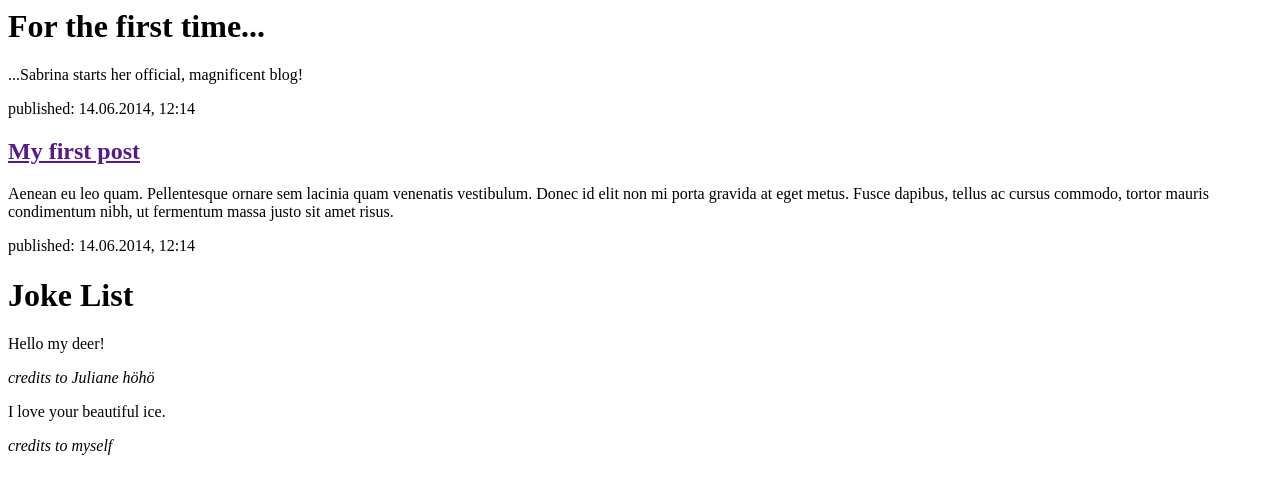
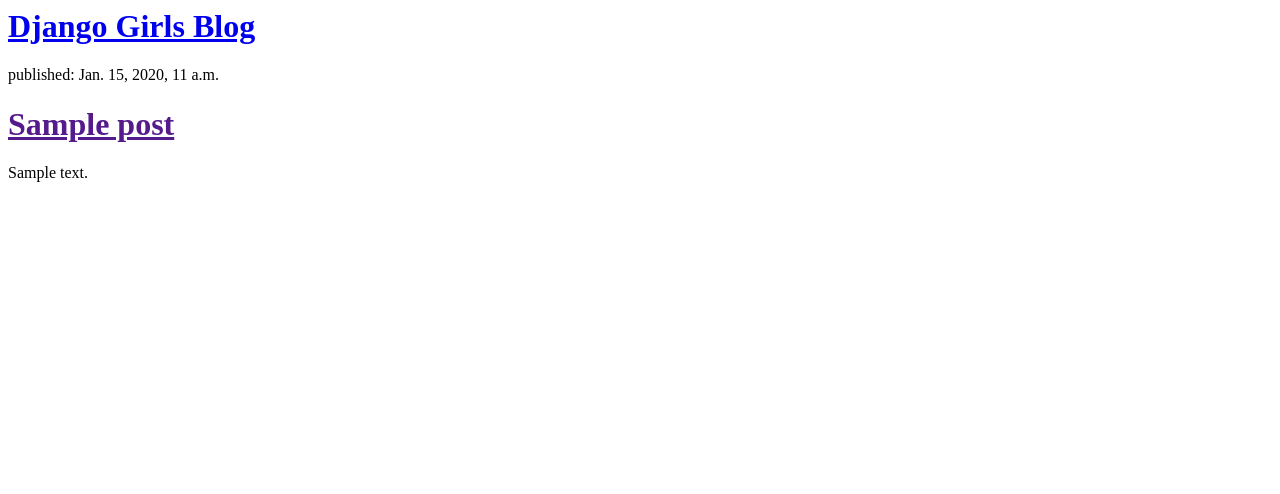
Before and after one commit to Sabrinanina/my-first-blog, a Django app: template blog/templates/blog/post_list.html in a window 1280 px wide. Shown: the top 494 px of the page. Run offline with Django 3.2, Linux system fonts and the light colour scheme; the template is opened without the code that fills it: values that come from a table or form of the project are taken from there, others are empty; tables that the repository leaves empty hold one stand-in row (values such as "Sample post").

Commit message:
Modified templates to display posts from database.

```diff
--- a/blog/templates/blog/post_list.html
+++ b/blog/templates/blog/post_list.html
@@ -1,26 +1,18 @@
 <html>
     <head>
-        <title>Sabrina's Blog</title>
+        <title>Django Girls blog</title>
     </head>
     <body>
-    <h1>For the first time...</h1>
-    <div>
-        <p>...Sabrina starts her official, magnificent blog!</p>
-    </div>
+        <div>
+            <h1><a href="/">Django Girls Blog</a></h1>
+        </div>
 
-    <div>
-        <p>published: 14.06.2014, 12:14</p>
-        <h2><a href="">My first post</a></h2>
-        <p>Aenean eu leo quam. Pellentesque ornare sem lacinia quam venenatis vestibulum. Donec id elit non mi porta gravida at eget metus. Fusce dapibus, tellus ac cursus commodo, tortor mauris condimentum nibh, ut fermentum massa justo sit amet risus.</p>
-    </div>
-
-    <div>
-        <p>published: 14.06.2014, 12:14</p>
-        <h1>Joke List</h1></di>
-        <p>Hello my deer!</p>
-        <em>credits to Juliane höhö</em>
-        <p>I love your beautiful ice.</p>
-        <em>credits to myself</em>
+        {% for post in posts %}
+            <div>
+                <p>published: {{ post.published_date }}</p>
+                <h1><a href="">{{ post.title }}</a></h1>
+                <p>{{ post.text|linebreaksbr }}</p>
+            </div>
+        {% endfor %}
     </body>
-    </html>
 </html>
```
Also changed, not shown: blog/views.py (+8 -2 lines).
